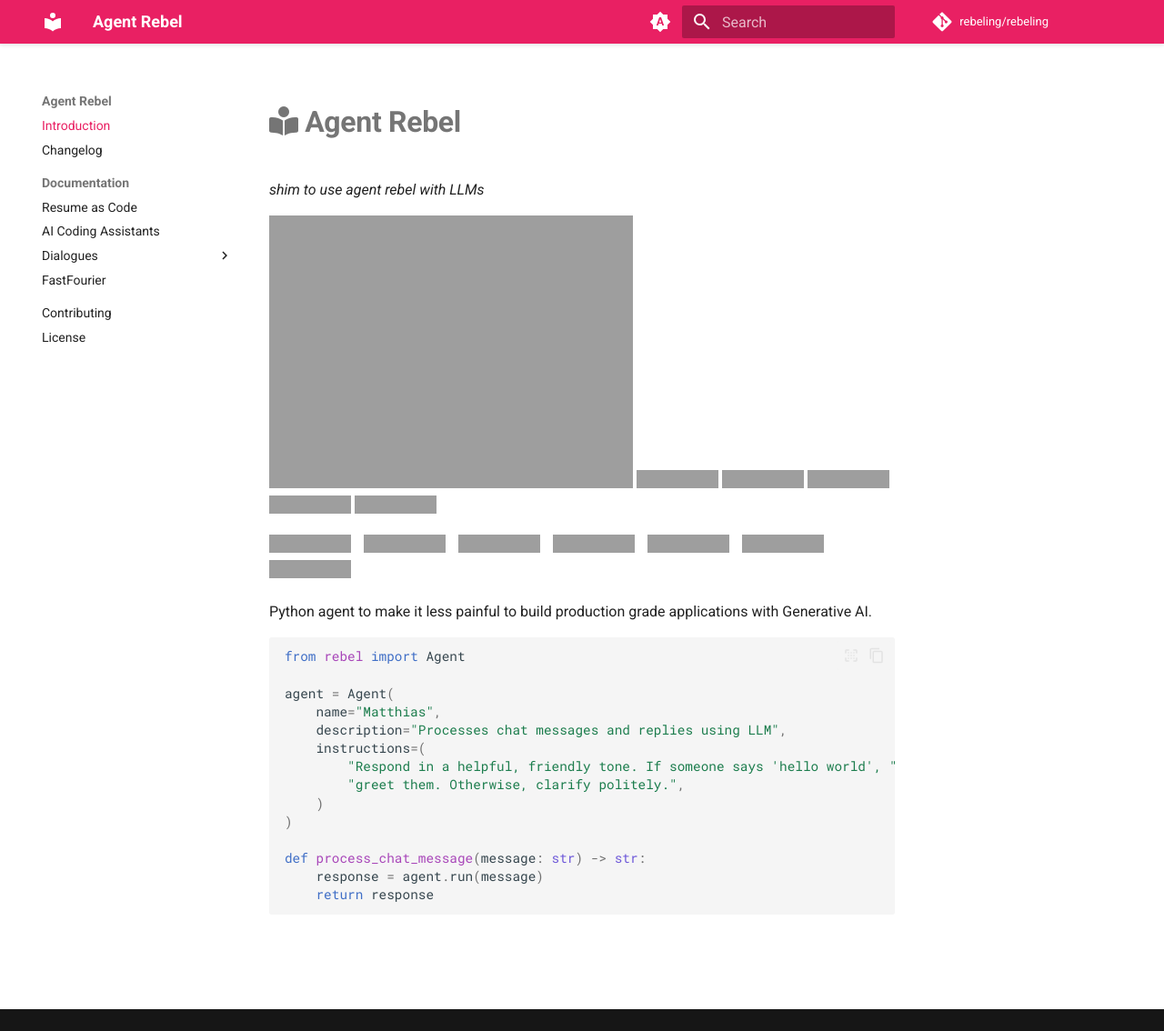
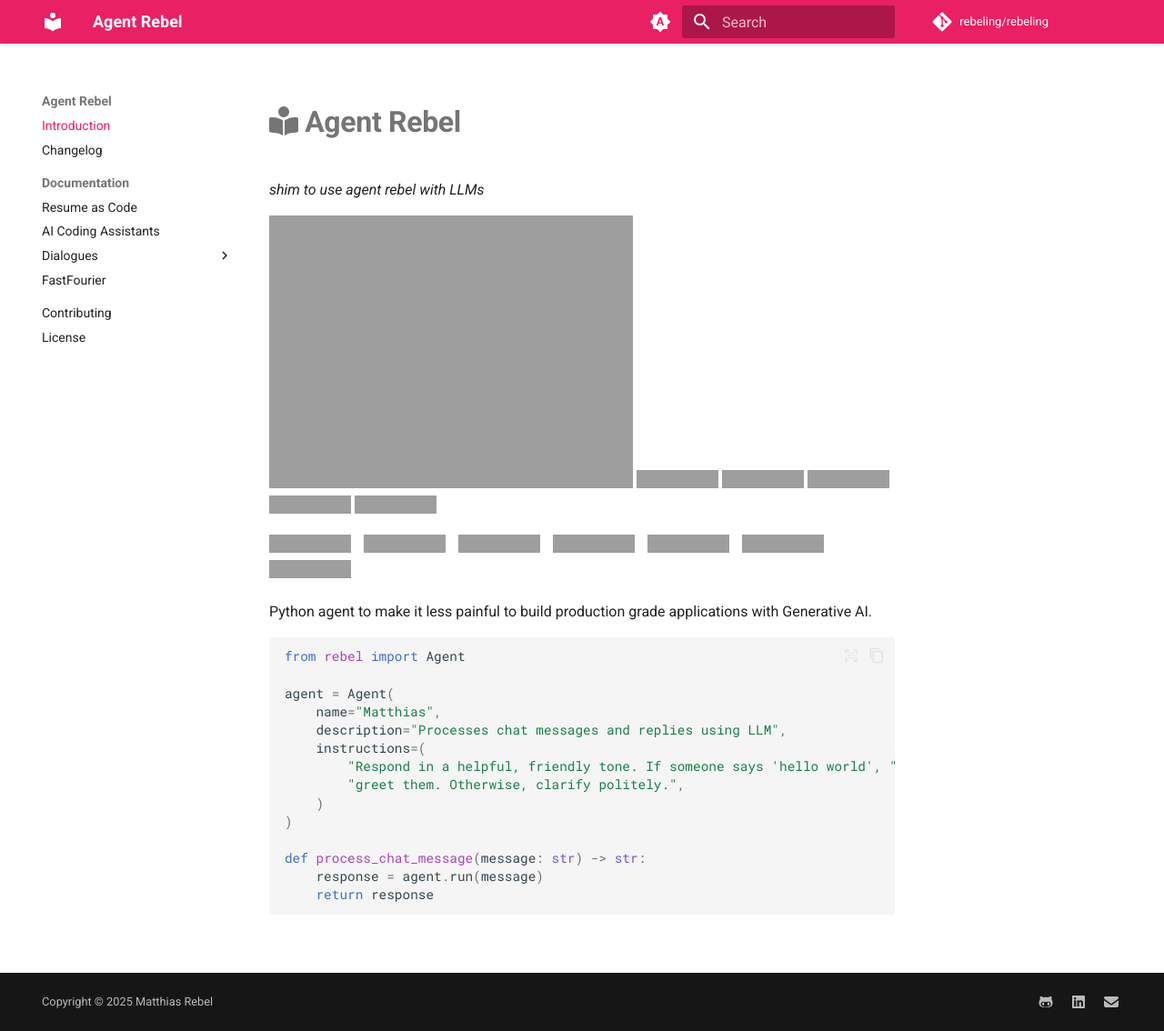
Before and after one commit to rebeling/agent-rebel, an MkDocs documentation site: the page built from docs/index.md, in a window 1280 px wide and 1134 px high, cut to the strip 0-1134 px from the top of the window. Shown: the whole strip at 91% size. Built offline with MkDocs 1.6.1 and Material for MkDocs 9.7.7, drawn with Linux system fonts in a browser that asks for light colours; comment, search, counter and statistics services are not loaded; grey boxes are pictures that could not be loaded.

Commit message:
feat: add footer, icons, plugins

```diff
--- a/mkdocs.yml
+++ b/mkdocs.yml
@@ -1,6 +1,8 @@
 site_name: Agent Rebel
 site_description: Agent Rebel / shim to use agent rebel with LLMs
 site_url: https://github.com/rebeling/rebeling
+
+copyright: Copyright &copy; 2025 Matthias Rebel
 
 strict: true
 docs_dir: docs
@@ -59,6 +61,7 @@ theme:
     - navigation.sections
     - navigation.tracking
     - toc.follow
+    - navigation.footer
   # logo: "img/logo-white.svg"
   favicon: "favicon.ico"
   #custom_dir: overrides
@@ -79,12 +82,21 @@ markdown_extensions:
   - attr_list
   - md_in_html
 plugins:
-  # - blog:
-  #     blog_toc: true
-  #     post_url_format: "{categories}/{slug}"
-  #     post_excerpt_separator: <!-- more -->
   - search
+  # - llmstxt:
+  #   markdown_description: Long description of my project.
+  #   sections:
+  #     Usage documentation:
+  #       - file1.md
+  #       - file2.md
 
 extra:
   # hide the "Made with Material for MkDocs" message
   generator: false
+  social:
+    - icon: fontawesome/brands/github-alt
+      link: https://github.com/rebeling
+    - icon: fontawesome/brands/linkedin
+      link: https://www.linkedin.com/in/matthias-rebel-525b3333
+    - icon: fontawesome/solid/envelope
+      link: mailto:matthias.rebel@gmail.com
--- a/pyproject.toml
+++ b/pyproject.toml
@@ -7,5 +7,6 @@ requires-python = ">=3.11"
 dependencies = [
     "mkdocs>=1.6.1",
     "mkdocs-blogging-plugin>=2.2.11",
+    "mkdocs-llmstxt>=0.2.0",
     "mkdocs-material>=9.6.14",
 ]
```
Also changed, not shown: docs/index.md (+5 -0 lines), 2 other files.
